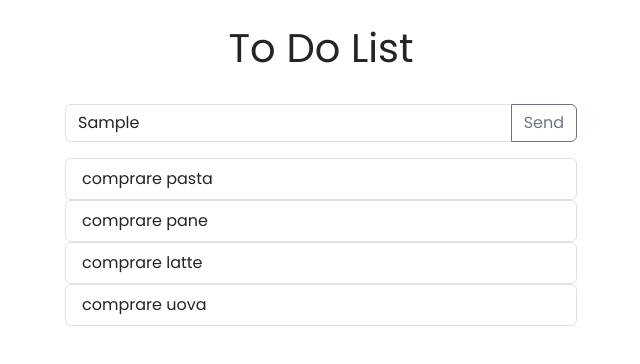
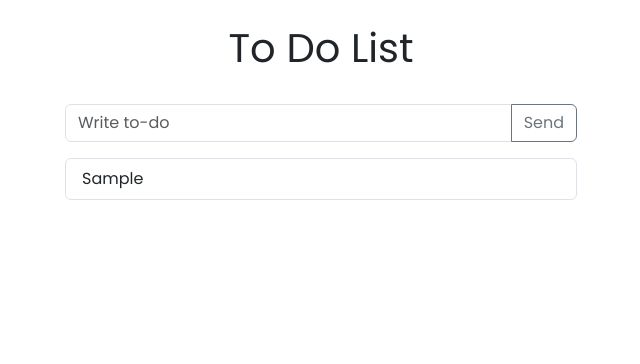
Before and after one commit to DavideCiammetti/vue-todolist, a plain HTML site: page index.html in a window 1280 px wide. Both pictures are taken after typing "Sample" into the empty fields and a click on the button "Send". Shown: the whole page, without its empty margins (319-959 px from the left). Drawn offline with nearby package versions, Linux system fonts and the light colour scheme.

Commit message:
feat: milestone 1

```diff
--- a/index.html
+++ b/index.html
@@ -24,15 +24,15 @@
             </div>
             <!-- button-->
             <div class="input-group mb-3 button-container">
-                <input type="text" class="form-control" placeholder="Write to-do" aria-label="Recipient's username" aria-describedby="button-addon2">
-                <button class="btn btn-outline-secondary" type="button" id="button-addon2">Send</button>
+                <input v-model="list[0].newItem" type="text" class="form-control" placeholder="Write to-do" aria-label="Recipient's username" aria-describedby="button-addon2">
+                <button class="btn btn-outline-secondary" type="button" id="button-addon2" @click="addItems">Send</button>
               </div>
               <!-- button -->
               <!-- lista -->
-            <div class="list_container" v-for="(toDo) in list">
+            <div class="list_container">
                 <ul class="list-group">
-                    <li class="list-group-item">{{toDo.text}}</li>
-                  </ul>
+                    <li class="list-group-item " v-for="item in list[0].listItem">{{item}}</li>
+                </ul>
             </div>
             <!-- lista -->
         </main>
--- a/main.js
+++ b/main.js
@@ -7,19 +7,22 @@ createApp({
     return {
         list: [
             {
-                'text': 'comprare pasta',
-                'done': true,
-            }, {
-                'text': 'comprare pane',
-                'done': true,
-            }, {
-                'text': 'comprare latte',
-                'done': true,
-            }, {
-                'text': 'comprare uova',
-                'done': true,
+                listItem :[],
+                newItem :'',
+                done : true,
             },
         ],
     };
   },
+  methods:{
+    // aggiungiamo elementi alla lista
+    addItems(){
+
+         if(this.list[0].newItem !==  null){
+            this.list[0].listItem.push(this.list[0].newItem);
+            console.log(this.list[0].listItem);
+            this.list[0].newItem = '';
+         }
+    }
+  },
 }).mount('#app')
```
